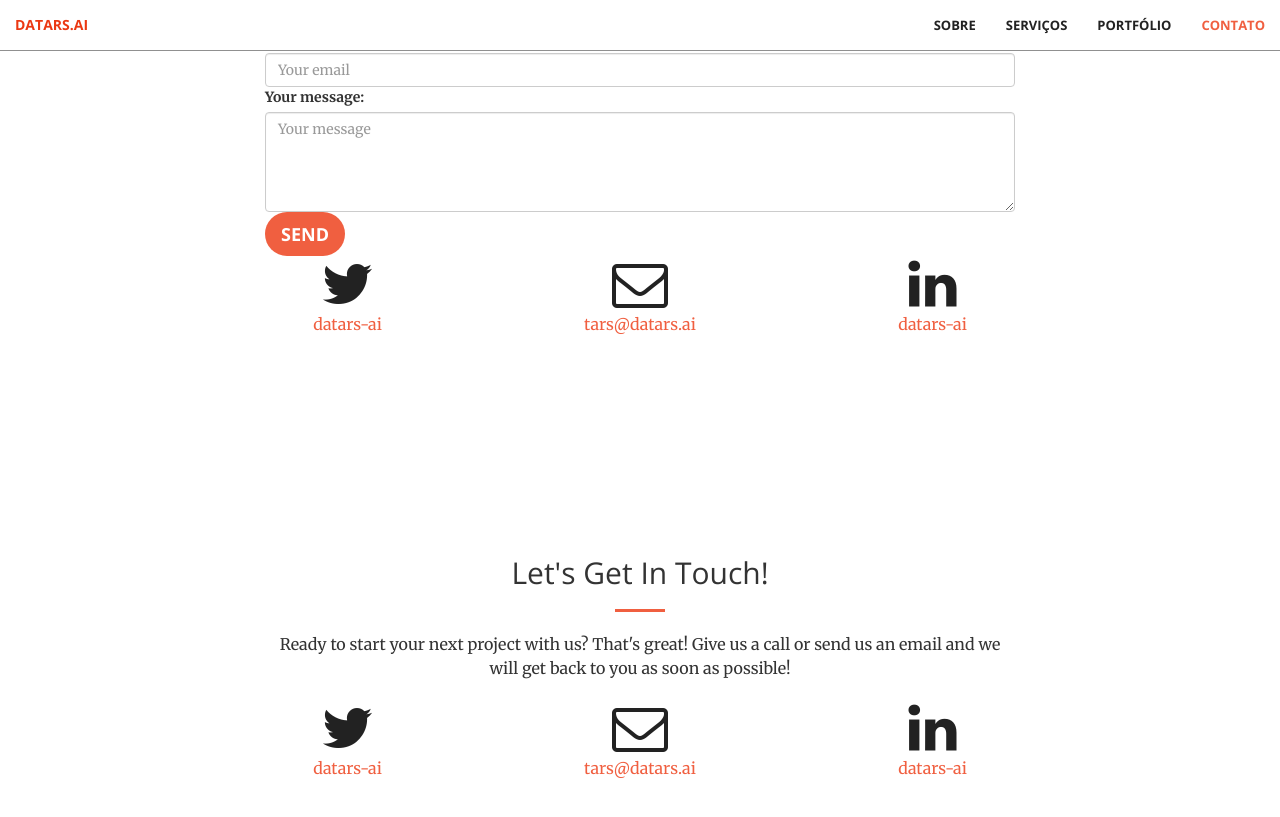
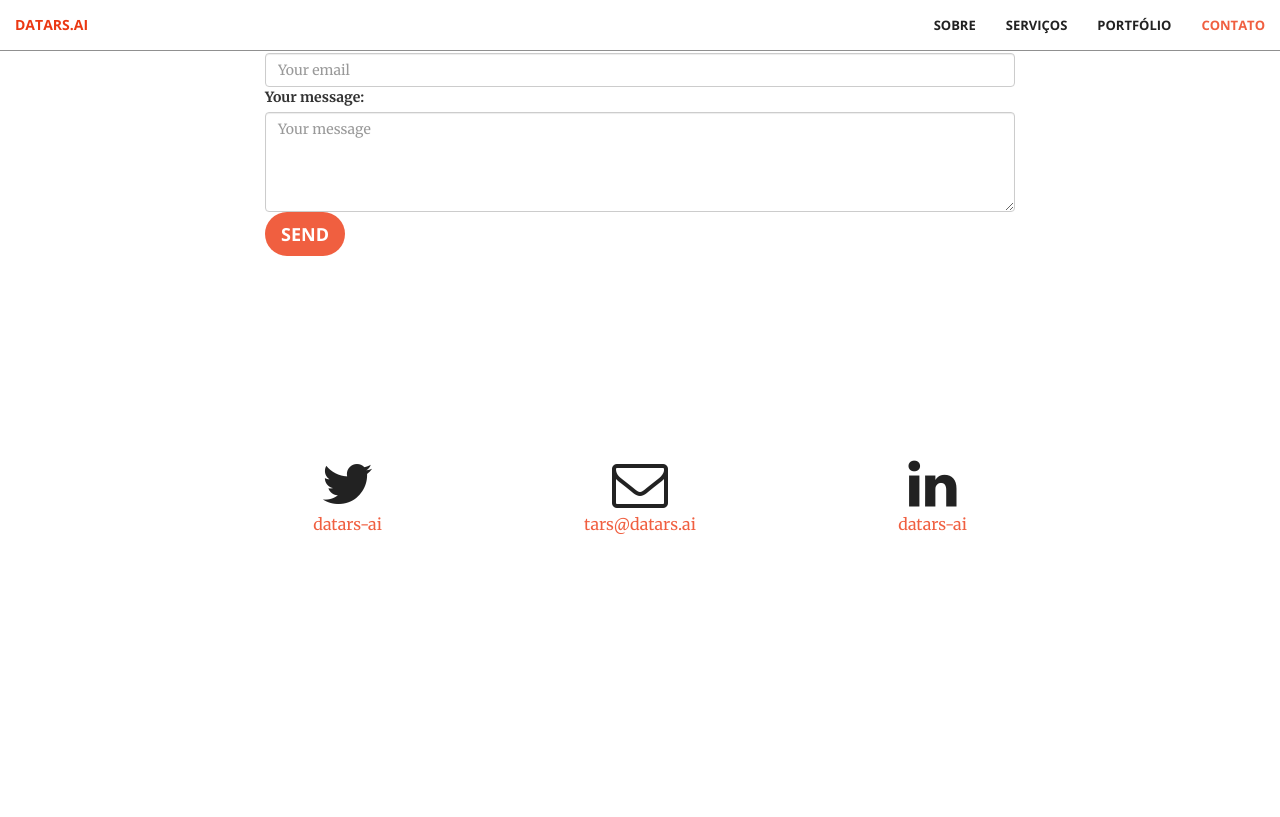
Before and after one commit to datars-ai/datars-ai.github.com, a Jekyll site: the page built from index.html, in a window 1280 px wide and 900 px high, scrolled down 2653 px. Shown: the top 817 px of the window. Built offline with Jekyll 4.4.1, drawn with Linux system fonts in a browser that asks for light colours; after the commit the page ends 3309 px from its top, so only the background shows below that.

```diff
--- a/_includes/contact.html
+++ b/_includes/contact.html
@@ -1,11 +1,7 @@
 <section id="contact">
     <div class="container">
         <div class="row">
-            <div class="col-lg-8 col-lg-offset-2 text-center">
-                <h2 class="section-heading">Let's Get In Touch!</h2>
-                <hr class="primary">
-                <p>Ready to start your next project with us? That's great! Give us a call or send us an email and we will get back to you as soon as possible!</p>
-            </div>
+
         <div class="col-lg-2 col-lg-offset-2 text-center">
             <a href="https://twitter.com/{{ site.twitter_username }}">
                 <i class="fa fa-twitter fa-3x wow bounceIn" data-wow-delay=".1s"></i>
--- a/_includes/contact2.html
+++ b/_includes/contact2.html
@@ -1,4 +1,4 @@
-<section id="contact">
+<section id="contact-form">
 <div class="container px-5 my-5">
   <div class="row">
     <div class="col-lg-8 col-lg-offset-2">
@@ -45,25 +45,6 @@
 
     </div>
 
-    <div class="col-lg-2 col-lg-offset-2 text-center">
-      <a href="https://twitter.com/{{ site.twitter_username }}">
-        <i class="fa fa-twitter fa-3x wow bounceIn" data-wow-delay=".1s"></i>
-        <p>{{ site.twitter_username }}</p>
-      </a>
-    </div>
-    <div class="col-lg-2 col-lg-offset-1 text-center">
-      <a href="mailto:{{ site.email }}">
-        <i class="fa fa-envelope-o fa-3x wow bounceIn" data-wow-delay=".1s"></i>
-        <p>{{ site.email }}</p>
-      </a>
-    </div>
-    <div class="col-lg-2 col-lg-offset-1 text-center">
-      <a href="https://linkedin.com/{{ site.linkedin_username }}">
-        <i class="fa fa-linkedin fa-3x wow bounceIn" data-wow-delay=".1s"></i>
-        <p>{{ site.linkedin_username }}</p>
-      </a>
-    </div>
-
   </div>
 </div>
 
```
